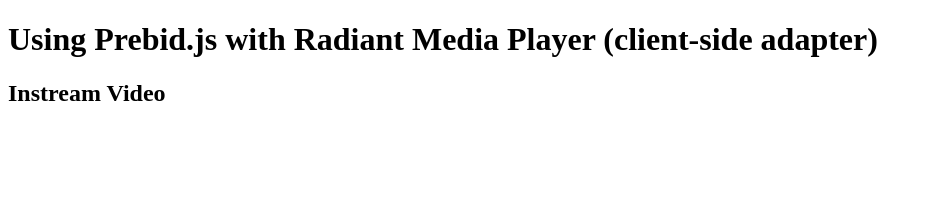
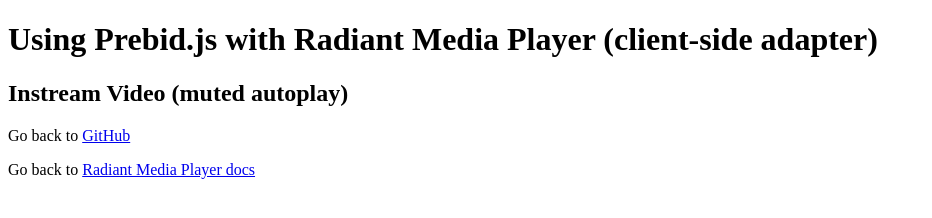
Before and after one commit to radiantmediaplayer/rmp-prebid, a plain HTML site: page client-side-adapter.html in a window 1280 px wide. Shown: the whole page, without its empty margins (0-932 px from the left). Drawn offline with Linux system fonts and the light colour scheme; no server answers.

Commit message:
Updates examples

```diff
--- a/client-side-adapter.html
+++ b/client-side-adapter.html
@@ -19,7 +19,9 @@
 <body>
 
   <h1>Using Prebid.js with Radiant Media Player (client-side adapter)</h1>
-  <h2>Instream Video</h2>
+  <h2>Instream Video (muted autoplay)</h2>
+  <p>Go back to <a href="https://github.com/radiantmediaplayer/rmp-prebid">GitHub</a></p>
+  <p>Go back to <a href="https://www.radiantmediaplayer.com/docs/latest/header-bidding.html">Radiant Media Player docs</a></p>
   <!-- player container -->
   <div id="rmpPlayer"></div>
   <!-- player app logic -->
```
Also changed, not shown: prebid-server.html (+3 -1 lines).
